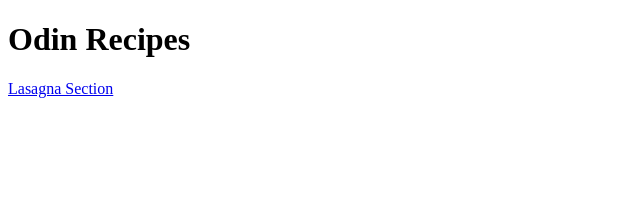
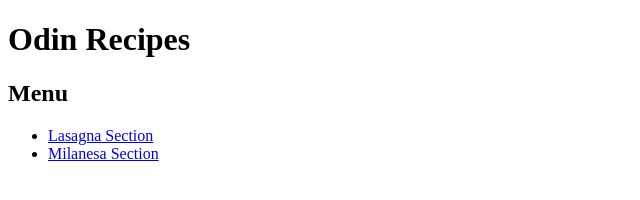
Before and after one commit to enzoSperoni01/odin-recipes, a plain HTML site: page index.html in a window 1280 px wide. Shown: the whole page, without its empty margins (0-640 px from the left). Drawn offline with Linux system fonts and the light colour scheme.

Commit message:
Making a new Section of a Recipe + Fixing a little mistake in README.md

```diff
--- a/index.html
+++ b/index.html
@@ -7,6 +7,10 @@
     </head>
     <body>
         <h1>Odin Recipes</h1>
-        <a href="./recipes/lasagna.html">Lasagna Section</a>
+        <h2>Menu</h2>
+        <ul>
+            <li><a href="./recipes/lasagna.html">Lasagna Section</a></li>
+            <li><a href="./recipes/milanesa.html">Milanesa Section</a></li>
+        </ul>
     </body>
 </html>
```
Also changed, not shown: recipes/milanesa.html (added, +11 -0 lines).
